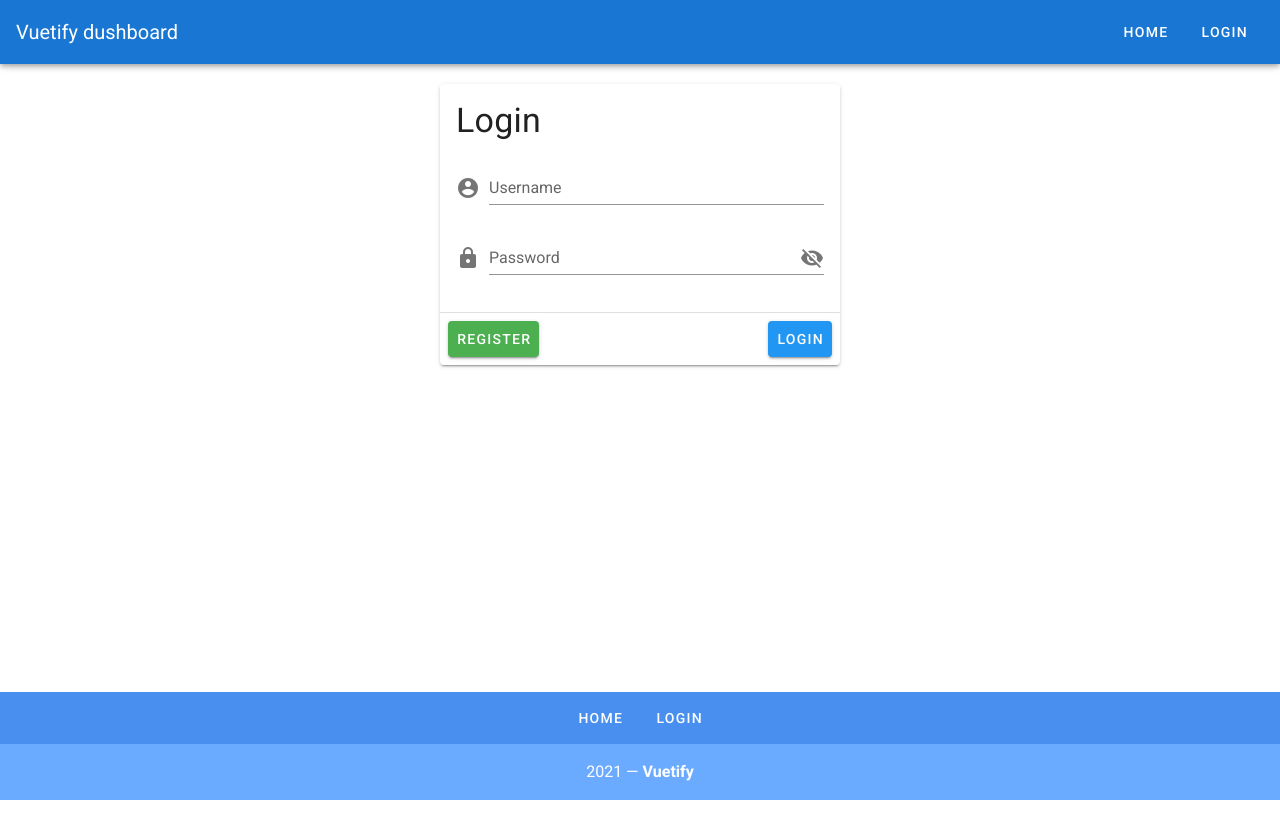
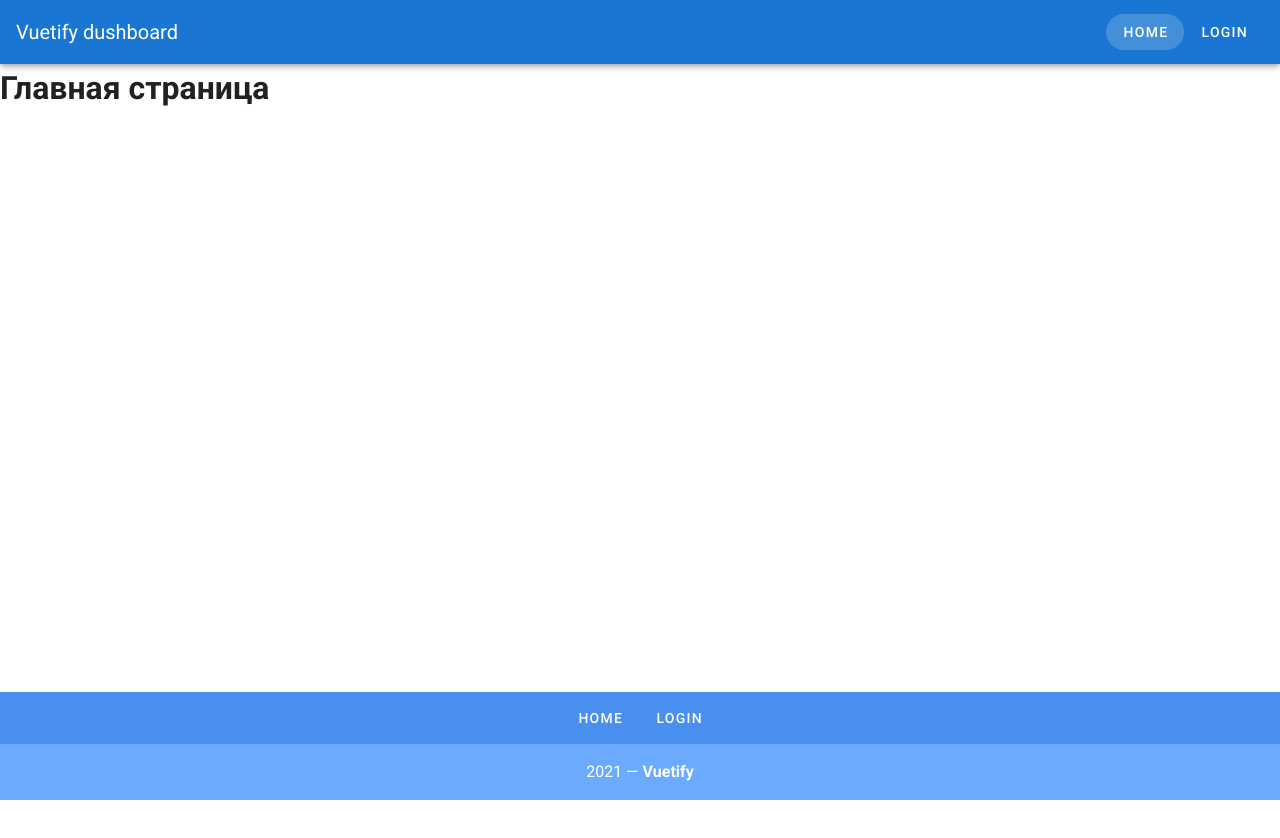
Before and after one commit to vimagik/VuetifyVM, a Nuxt app: page / in a window 1280 px wide. Shown: the top 838 px of the page. After the commit the page ends 800 px from the top, so only its background shows below. Built offline with nearby package versions, Linux system fonts and the light colour scheme.

Commit message:
Refactor code

```diff
--- /dev/null
+++ b/components/MyBarr.vue
@@ -0,0 +1,18 @@
+<template>
+  <v-app-bar app color="primary" dark>
+    <v-toolbar-title>Vuetify dushboard</v-toolbar-title>
+    <v-spacer/>
+    <v-btn text rounded to="/">
+      Home
+    </v-btn>
+    <v-btn text rounded :to="{name: 'login'}">
+      Login
+    </v-btn>
+  </v-app-bar>
+</template>
+
+<script>
+export default {
+  name: 'MyBarr'
+}
+</script>
--- a/layouts/default.vue
+++ b/layouts/default.vue
@@ -1,15 +1,6 @@
 <template>
   <v-app>
-    <v-app-bar app color="primary" dark>
-      <v-toolbar-title>Vuetify dushboard</v-toolbar-title>
-      <v-spacer />
-      <v-btn text rounded>
-        Home
-      </v-btn>
-      <v-btn text rounded>
-        Login
-      </v-btn>
-    </v-app-bar>
+    <my-barr />
     <v-main>
       <nuxt />
     </v-main>
@@ -19,13 +10,12 @@
 
 <script>
 import MyFooter from '~/components/MyFooter'
+import MyBarr from '@/components/MyBarr'
 
 export default {
   components: {
+    MyBarr,
     MyFooter
   },
-  data () {
-    return {}
-  }
 }
 </script>
--- a/pages/index.vue
+++ b/pages/index.vue
@@ -1,48 +1,3 @@
 <template>
-  <v-app>
-    <v-card width="400" class="mx-auto mt-5">
-      <v-card-title>
-        <h1 class="display-1">
-          Login
-        </h1>
-      </v-card-title>
-      <v-card-text>
-        <v-form>
-          <v-text-field label="Username" prepend-icon="mdi-account-circle" />
-          <v-text-field
-            label="Password"
-            prepend-icon="mdi-lock"
-            :append-icon="showPassword ? 'mdi-eye' : 'mdi-eye-off'"
-            :type="showPassword ? 'text' : 'password'"
-            @click:append="showPasswordClick"
-          />
-        </v-form>
-      </v-card-text>
-      <v-divider />
-      <v-card-actions>
-        <v-btn color="success">
-          Register
-        </v-btn>
-        <v-spacer />
-        <v-btn color="info">
-          Login
-        </v-btn>
-      </v-card-actions>
-    </v-card>
-  </v-app>
+  <h1>Главная страница</h1>
 </template>
-
-<script>
-export default {
-  data () {
-    return {
-      showPassword: false
-    }
-  },
-  methods: {
-    showPasswordClick () {
-      this.showPassword = !this.showPassword
-    }
-  }
-}
-</script>
--- /dev/null
+++ b/pages/login.vue
@@ -0,0 +1,47 @@
+<template>
+  <v-card width="400" class="mx-auto mt-5">
+    <v-card-title>
+      <h1 class="display-1">
+        Login
+      </h1>
+    </v-card-title>
+    <v-card-text>
+      <v-form>
+        <v-text-field label="Username" prepend-icon="mdi-account-circle"/>
+        <v-text-field
+          label="Password"
+          prepend-icon="mdi-lock"
+          :append-icon="showPassword ? 'mdi-eye' : 'mdi-eye-off'"
+          :type="showPassword ? 'text' : 'password'"
+          @click:append="showPasswordClick"
+        />
+      </v-form>
+    </v-card-text>
+    <v-divider />
+    <v-card-actions>
+      <v-btn color="success">
+        Register
+      </v-btn>
+      <v-spacer />
+      <v-btn color="info">
+        Login
+      </v-btn>
+    </v-card-actions>
+  </v-card>
+</template>
+
+<script>
+export default {
+  name: 'login-page',
+  data () {
+    return {
+      showPassword: false
+    }
+  },
+  methods: {
+    showPasswordClick () {
+      this.showPassword = !this.showPassword
+    }
+  }
+}
+</script>
```
